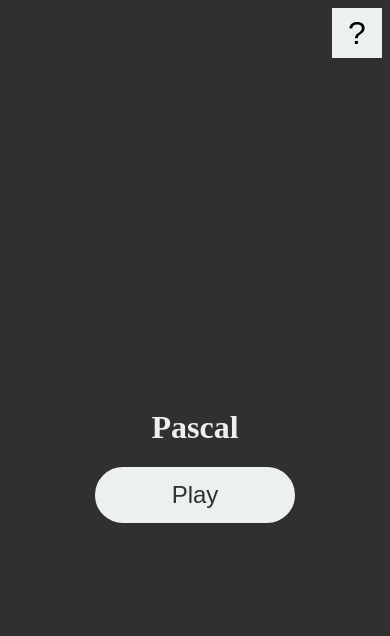
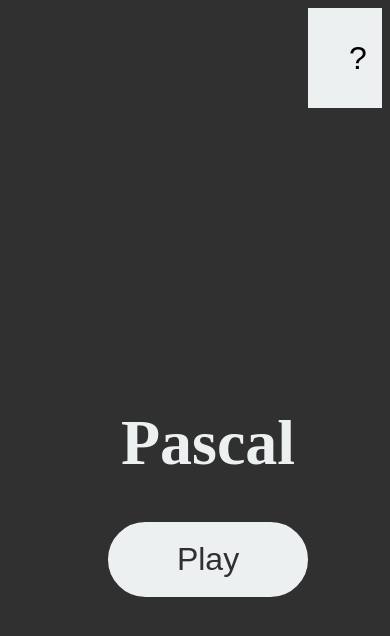
Before and after one commit to prettygoodstudios/Pascal, a React app: page / in a window 390 px wide. Shown: the top 636 px of the page. Built offline with nearby package versions, Linux system fonts and the light colour scheme; a web font is replaced by a local one.

Commit message:
Improved responsiveness

```diff
--- a/src/constants/breakPoints.js
+++ b/src/constants/breakPoints.js
@@ -1 +1 @@
-export const MOBILE_BREAK_POINT = 700;
+export const MOBILE_BREAK_POINT = 450;
--- a/src/styles/game.scss
+++ b/src/styles/game.scss
@@ -69,7 +69,7 @@
         grid-column: 2;
     }
 
-    @media only screen and (max-width: $mobile-break-point){
+    @media only screen and (max-height: $mobile-break-point){
         grid-template-columns: 50px 1fr 50px;
         grid-template-rows: 50px calc(100vh - 50px);
         &__pause{
--- a/src/styles/home.scss
+++ b/src/styles/home.scss
@@ -54,7 +54,7 @@
         }
     }
 
-    @media only screen and (max-width: $mobile-break-point){
+    @media only screen and (max-height: $mobile-break-point){
         grid-template-columns: 50px 1fr 50px;
         grid-template-rows: 50px calc(100vh - 50px);
         &__title{
--- a/src/styles/variables.scss
+++ b/src/styles/variables.scss
@@ -7,4 +7,4 @@
 $font: 'Open Code Pro';
 $light-color: #ecf0f1;
 $dark-color: #303030;
-$mobile-break-point: 700px;
+$mobile-break-point: 450px;
```
